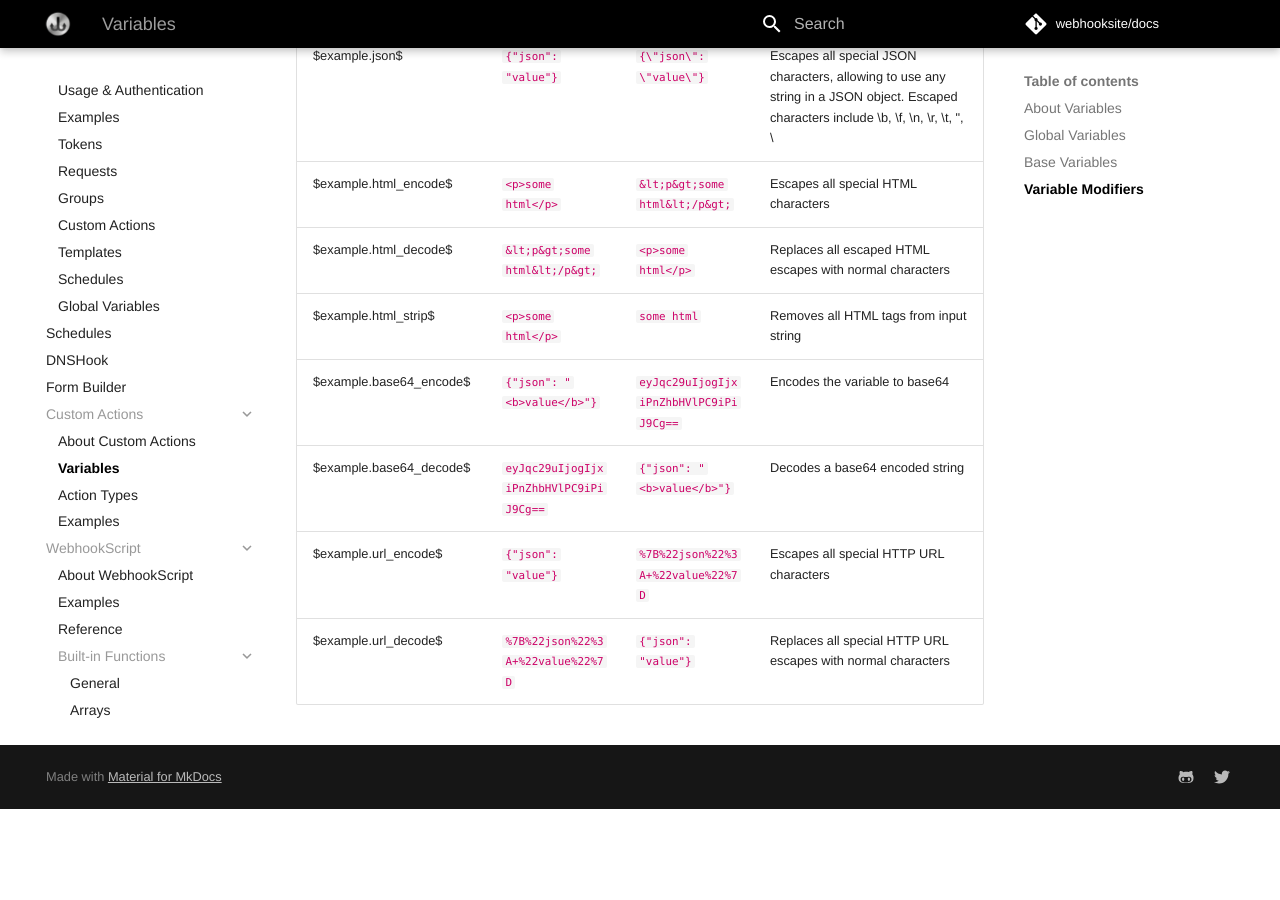
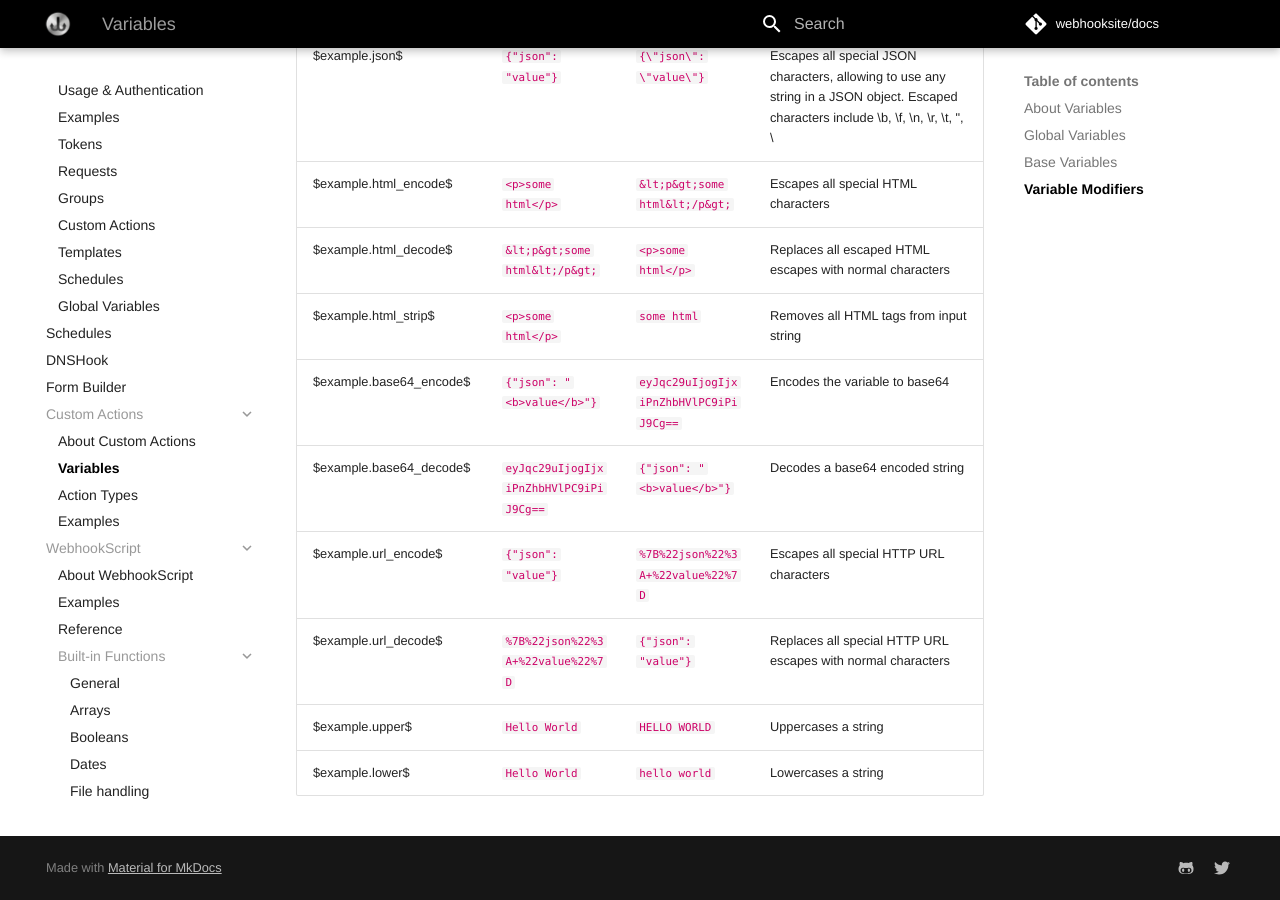
Before and after one commit to webhooksite/docs, an MkDocs documentation site: the page built from docs/custom-actions/variables.md, in a window 1280 px wide and 900 px high, scrolled down 3314 px. Built offline with MkDocs 1.6.1 and Material for MkDocs 9.7.7, drawn with Linux system fonts in a browser that asks for light colours; comment, search, counter and statistics services are not loaded; before the commit the page ends 4123 px from its top, so only the background shows below that.

Commit message:
Update docs

```diff
--- a/docs/custom-actions/variables.md
+++ b/docs/custom-actions/variables.md
@@ -85,3 +85,5 @@ Adding specific suffixes to variable names will let you process the value in the
 | $example.base64_decode$ | `eyJqc29uIjogIjxiPnZhbHVlPC9iPiJ9Cg==` | `{"json": "<b>value</b>"}`             | Decodes a base64 encoded string                                                                                                       |
 | $example.url_encode$    | `{"json": "value"}`                    | `%7B%22json%22%3A+%22value%22%7D`      | Escapes all special HTTP URL characters                                                                                               |
 | $example.url_decode$    | `%7B%22json%22%3A+%22value%22%7D`      | `{"json": "value"}`                    | Replaces all special HTTP URL escapes with normal characters                                                                          |
+| $example.upper$         | `Hello World`                          | `HELLO WORLD`                          | Uppercases a string                                                                                                                   |
+| $example.lower$         | `Hello World`                          | `hello world`                          | Lowercases a string                                                                                                                   |
--- a/docs/news.markdown
+++ b/docs/news.markdown
@@ -26,6 +26,7 @@ Subscribe below to receive updates about improvements and new features on Webhoo
 
 * New Operators added to *Conditions* action: is variable defined, is int, is json, is email, etc. [Full list here](/custom-actions/action-types.html#operators-with-value-argument).
 * New output variables for *Database* action: `*.rows` and `*.error`, to allow e.g. making conditions actions based in the success of the database query. [More info here](/custom-actions/action-types.html#fetching-data).
+* Added `.upper` and `.lower` Variable Modifiers. [More info here](/custom-actions/variables.html#variable-modifiers).
 
 ## 10 August 2024
 
```
Also changed, not shown: docs/custom-actions/action-types.md (+0 -1 lines).
